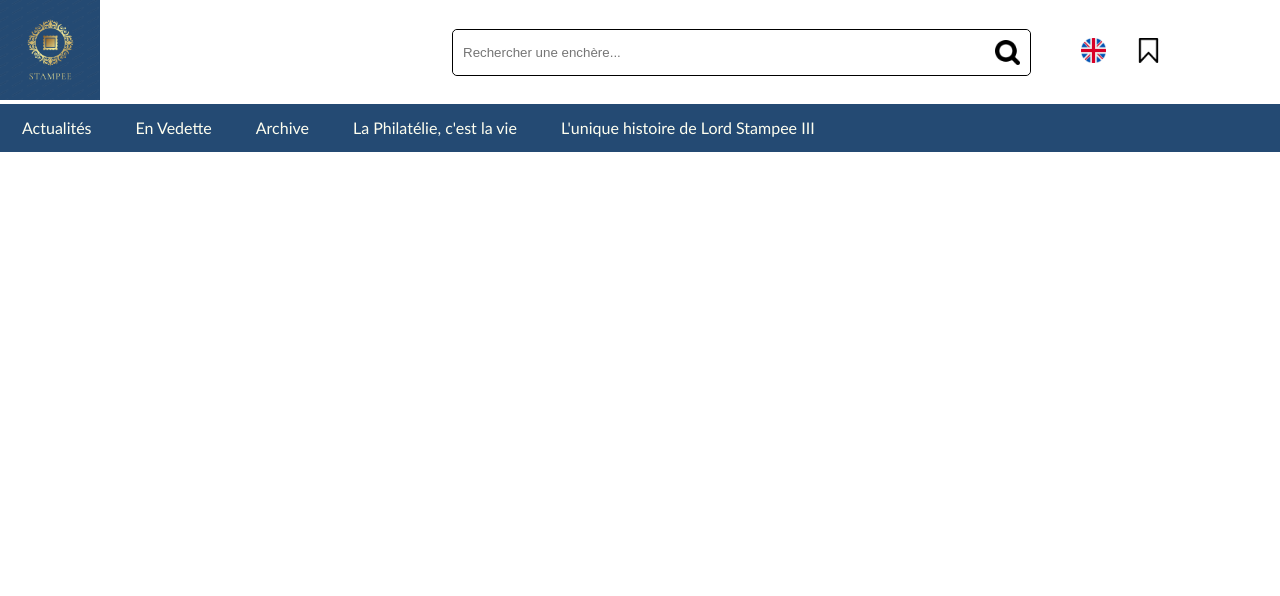
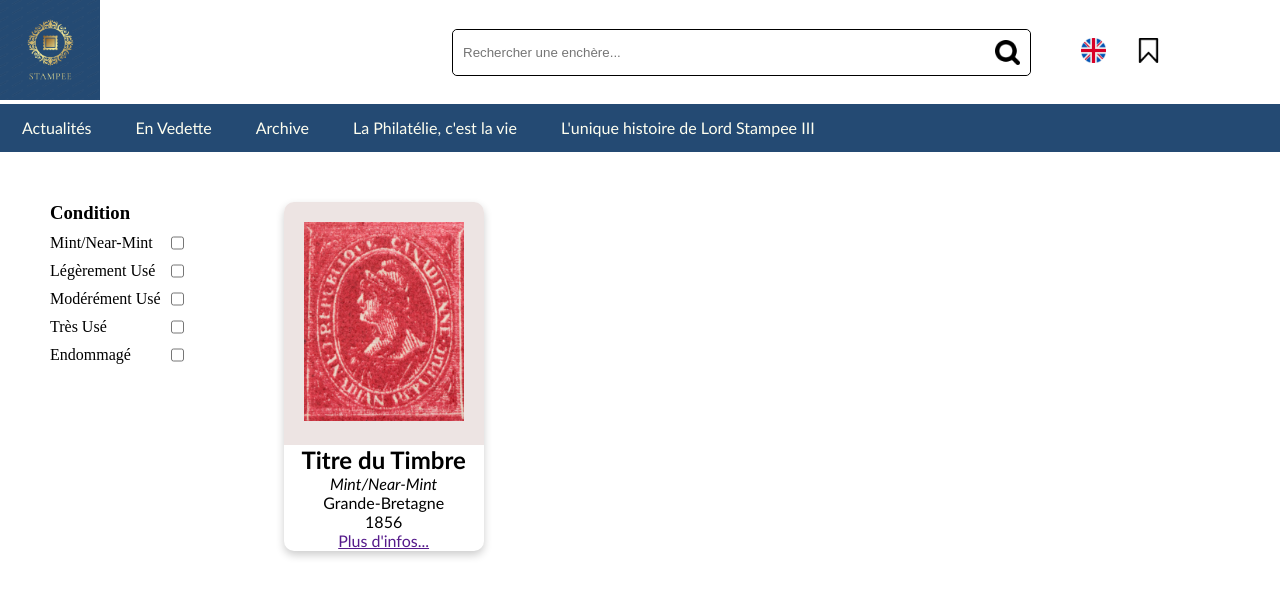
Before and after one commit to marcbab01/lord-stampee, a plain HTML site: page index.html in a window 1280 px wide. Drawn offline with Linux system fonts and the light colour scheme.

Commit message:
Mise en place du contenu principal

```diff
--- /dev/null
+++ b/assets/css/composants/carte.css
@@ -0,0 +1,12 @@
+.carte {
+    max-width: 200px;
+    text-align: center;
+    box-shadow: 0 4px 8px 0 rgba(0,0,0,0.2);
+    border-radius: 10px;
+}
+
+.carte__img {
+    padding: 20px;
+    background-color: #EDE4E3;
+    border-radius: 10px 10px 0 0;
+}
--- /dev/null
+++ b/assets/css/composants/filtre.css
@@ -0,0 +1,14 @@
+.filtre__contenu {
+    display: flex;
+    flex-direction: column;
+    gap: 10px;
+}
+
+.filtre__contenu>label {
+    display: flex;
+    gap: 10px;
+}
+
+.filtre__checkbox {
+    margin-left: auto;
+}
--- a/assets/css/general.css
+++ b/assets/css/general.css
@@ -7,6 +7,6 @@ img {
     width: 100%;
 }
 
-a {
+h2, a, p {
     font-family: 'Trebuchet MS', 'Lucida Sans Unicode', 'Lucida Grande', 'Lucida Sans', Arial, sans-serif;
 }
--- /dev/null
+++ b/assets/css/layouts/contenu-principal.css
@@ -0,0 +1,3 @@
+.contenu-principal {
+    display: flex;
+}
--- /dev/null
+++ b/assets/css/layouts/filtres.css
@@ -0,0 +1,3 @@
+.filtres {
+    margin: 50px;
+}
--- /dev/null
+++ b/assets/css/layouts/grille.css
@@ -0,0 +1,7 @@
+.grille {
+    margin: 50px;
+    width: 40vw;
+    display: grid;
+    grid-template-columns: repeat(auto-fit, 200px);
+    grid-gap: 50px;
+    }
--- a/assets/css/style.css
+++ b/assets/css/style.css
@@ -1,8 +1,13 @@
 @import 'general.css';
 
+@import 'composants/carte.css';
+@import 'composants/filtre.css';
 @import 'composants/icones.css';
 @import 'composants/menu.css';
 @import 'composants/recherche.css';
 
+@import 'layouts/contenu-principal.css';
 @import 'layouts/entete.css';
+@import 'layouts/filtres.css';
+@import 'layouts/grille.css';
 @import 'layouts/navigation.css';
--- a/index.html
+++ b/index.html
@@ -39,7 +39,40 @@
     </nav>
     <main>
         <div class="contenu-principal">
-
+            <div class="filtres">
+                <div class="filtre">
+                    <div class="filtre__contenu">
+                        <h3>Condition</h3>
+                        <label>Mint/Near-Mint<input type="checkbox" class="filtre__checkbox"></label>
+                        <label>Légèrement Usé<input type="checkbox" class="filtre__checkbox"></label>
+                        <label>Modérément Usé<input type="checkbox" class="filtre__checkbox"></label>
+                        <label>Très Usé<input type="checkbox" class="filtre__checkbox"></label>
+                        <label>Endommagé<input type="checkbox" class="filtre__checkbox"></label>
+                    </div>
+                </div>
+                <div class="filtre">
+                    <div class="filtre__contenu"></div>
+                </div>
+                <div class="filtre">
+                    <div class="filtre__contenu"></div>
+                </div>
+                <div class="filtre">
+                    <div class="filtre__contenu"></div>
+                </div>
+                <div class="filtre">
+                    <div class="filtre__contenu"></div>
+                </div>
+            </div>
+            <div class="grille">
+                <div class="carte">
+                    <div class="carte__img"><img src="assets/img/timbre-template1.jpg" alt=""></div>
+                    <h2>Titre du Timbre</h2>
+                    <p><i>Mint/Near-Mint</i></p>
+                    <p>Grande-Bretagne</p>
+                    <p>1856</p>
+                    <a href="" class="carte__btn">Plus d'infos...</a>
+                </div>
+            </div>
         </div>
     </main>
 </body>
```
Also changed, not shown: assets/img/timbre-template1.jpg (added).
